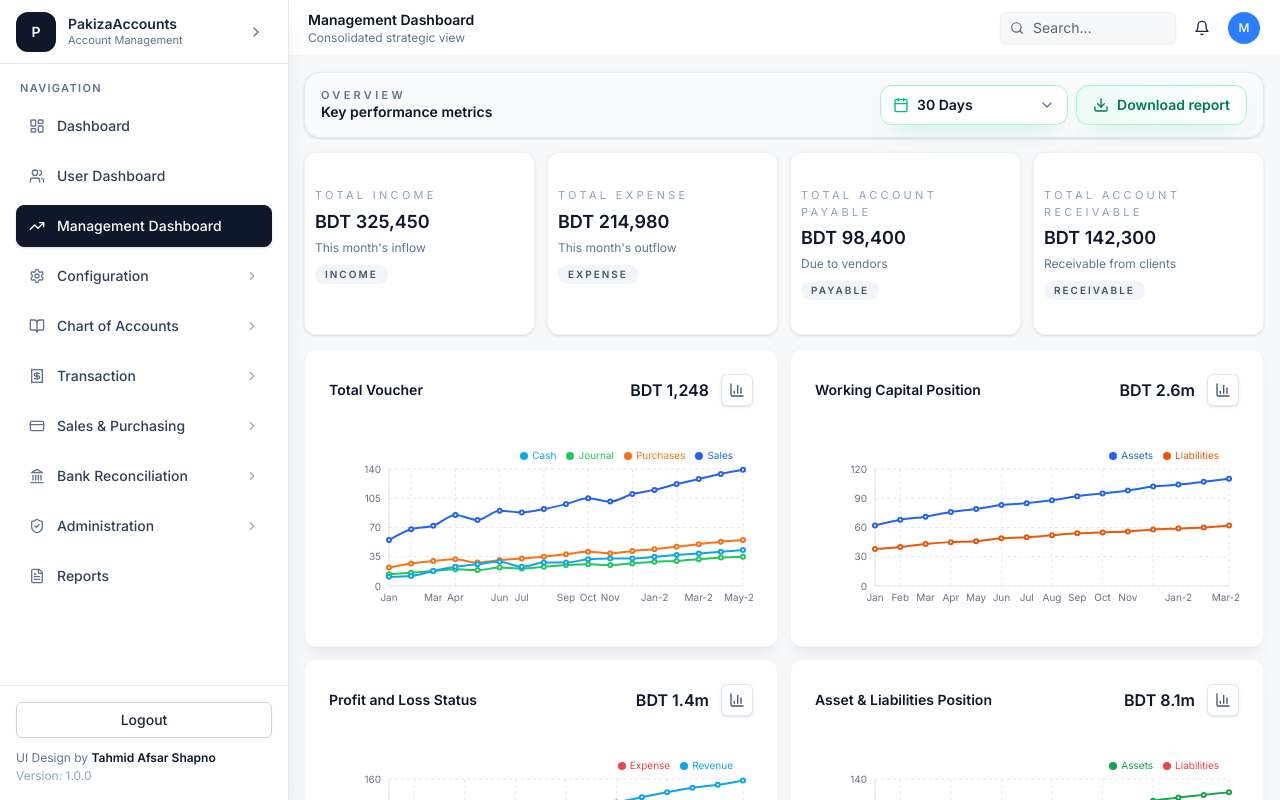
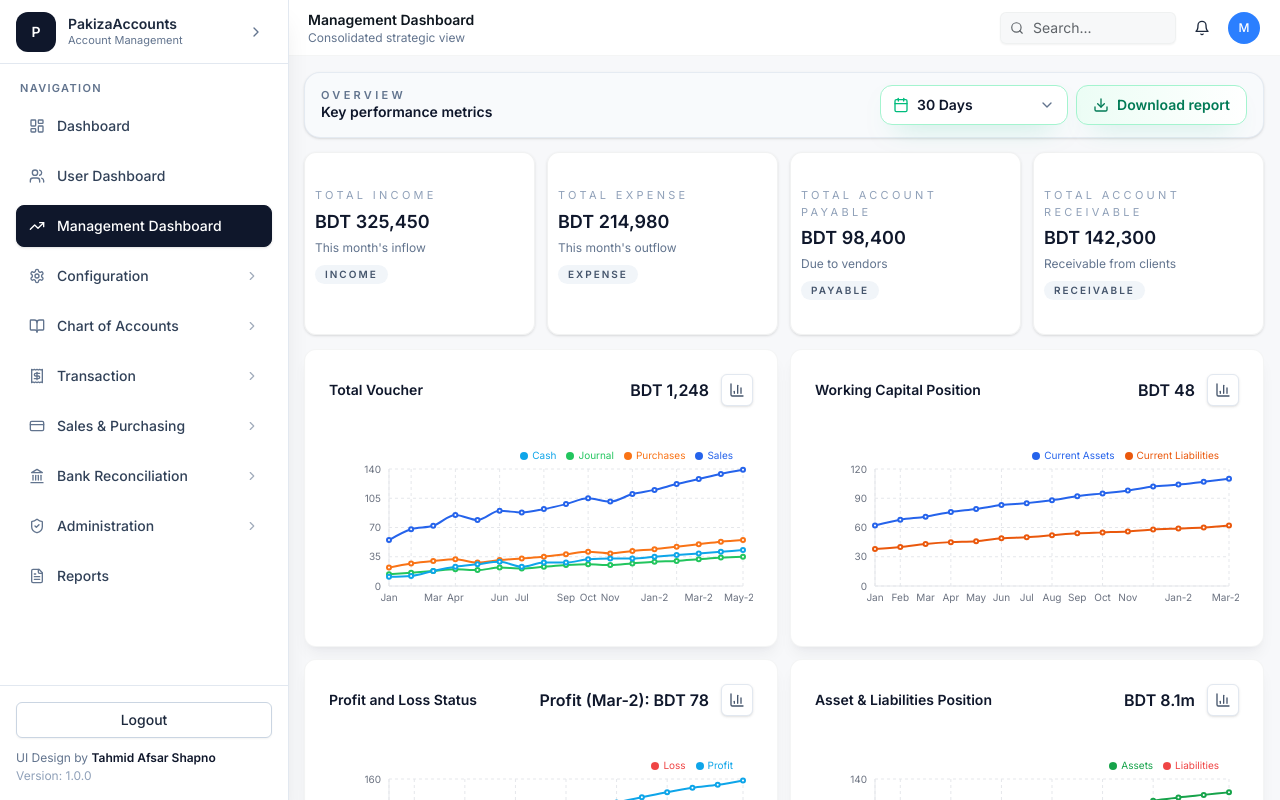
Before and after one commit to ShapnOo/PSL-SaS-Accounts, a Next.js app: page /management-dashboard in a window 1280 px wide. Shown: the top 800 px of the page. Built offline with nearby package versions, Linux system fonts and the light colour scheme.

Commit message:
Enhances dashboard metrics with dynamic summaries
Updates metric labels and formatting for profit/loss and working capital to reflect current period values and improve clarity. Uses memoized calculations for performance and introduces currency formatting for consistency.

```diff
--- a/app/management-dashboard/page.tsx
+++ b/app/management-dashboard/page.tsx
@@ -1,6 +1,6 @@
 "use client"
 
-import { useEffect, useRef, useState } from "react"
+import { useEffect, useMemo, useRef, useState } from "react"
 import { BarChart3, Bell, Calendar, Check, ChevronDown, Download, Menu, Search } from "lucide-react"
 import {
   Area,
@@ -234,8 +234,8 @@ const managementChartData: Record<typeof managementCards[number]["chartKey"], Ch
   },
   workingCapital: {
     series: [
-      { key: "assets", label: "Assets", color: "#2563eb" },
-      { key: "liabilities", label: "Liabilities", color: "#ea580c" },
+      { key: "assets", label: "Current Assets", color: "#2563eb" },
+      { key: "liabilities", label: "Current Liabilities", color: "#ea580c" },
     ],
     trend: [
       { label: "Jan", assets: 62, liabilities: 38 },
@@ -261,8 +261,8 @@ const managementChartData: Record<typeof managementCards[number]["chartKey"], Ch
   },
   profitLoss: {
     series: [
-      { key: "revenue", label: "Revenue", color: "#0ea5e9" },
-      { key: "expense", label: "Expense", color: "#ef4444" },
+      { key: "revenue", label: "Profit", color: "#0ea5e9" },
+      { key: "expense", label: "Loss", color: "#ef4444" },
     ],
     trend: [
       { label: "Jan", revenue: 82, expense: 48 },
@@ -585,6 +585,7 @@ const managementChartData: Record<typeof managementCards[number]["chartKey"], Ch
 }
 
 const palette = ["#2563eb", "#10b981", "#f59e0b", "#ec4899", "#22d3ee", "#f97316", "#7c3aed"]
+const formatCurrency = (value: number) => `BDT ${value.toLocaleString("en-US", { minimumFractionDigits: 0 })}`
 
 export default function ManagementDashboardPage() {
   const [sidebarOpen, setSidebarOpen] = useState(false)
@@ -600,6 +601,30 @@ export default function ManagementDashboardPage() {
   )
   const [selectorOpen, setSelectorOpen] = useState("")
   const durationRef = useRef<HTMLDivElement | null>(null)
+
+  const profitLossSummary = useMemo(() => {
+    const entries = managementChartData.profitLoss.trend
+    const latest = entries[entries.length - 1]
+    const revenue = typeof latest.revenue === "number" ? latest.revenue : Number(latest.revenue ?? 0)
+    const expense = typeof latest.expense === "number" ? latest.expense : Number(latest.expense ?? 0)
+    const delta = revenue - expense
+    return {
+      period: latest.label,
+      label: delta >= 0 ? "Profit" : "Loss",
+      amount: Math.abs(delta),
+    }
+  }, [])
+
+  const workingCapitalSummary = useMemo(() => {
+    const entries = managementChartData.workingCapital.trend
+    const latest = entries[entries.length - 1]
+    const assets = typeof latest.assets === "number" ? latest.assets : Number(latest.assets ?? 0)
+    const liabilities = typeof latest.liabilities === "number" ? latest.liabilities : Number(latest.liabilities ?? 0)
+    const delta = assets - liabilities
+    const formatted =
+      delta >= 0 ? formatCurrency(delta) : `- ${formatCurrency(Math.abs(delta))}`
+    return { delta, formatted }
+  }, [])
 
   // Persist chart view selection per card
   useEffect(() => {
@@ -860,7 +885,13 @@ export default function ManagementDashboardPage() {
                     <CardTitle className="text-sm font-semibold text-slate-900">{card.title}</CardTitle>
                     <div className="flex items-center gap-3">
                       <div className="text-right text-xs text-slate-500">
-                        <p className="text-base font-semibold text-slate-900 leading-tight">{card.metric}</p>
+                        <p className="text-base font-semibold text-slate-900 leading-tight">
+                          {card.id === "profit-loss"
+                            ? `${profitLossSummary.label} (${profitLossSummary.period}): ${formatCurrency(profitLossSummary.amount)}`
+                            : card.id === "working-capital"
+                              ? workingCapitalSummary.formatted
+                            : card.metric}
+                        </p>
                       </div>
                       <div className="relative">
                         <button
```
